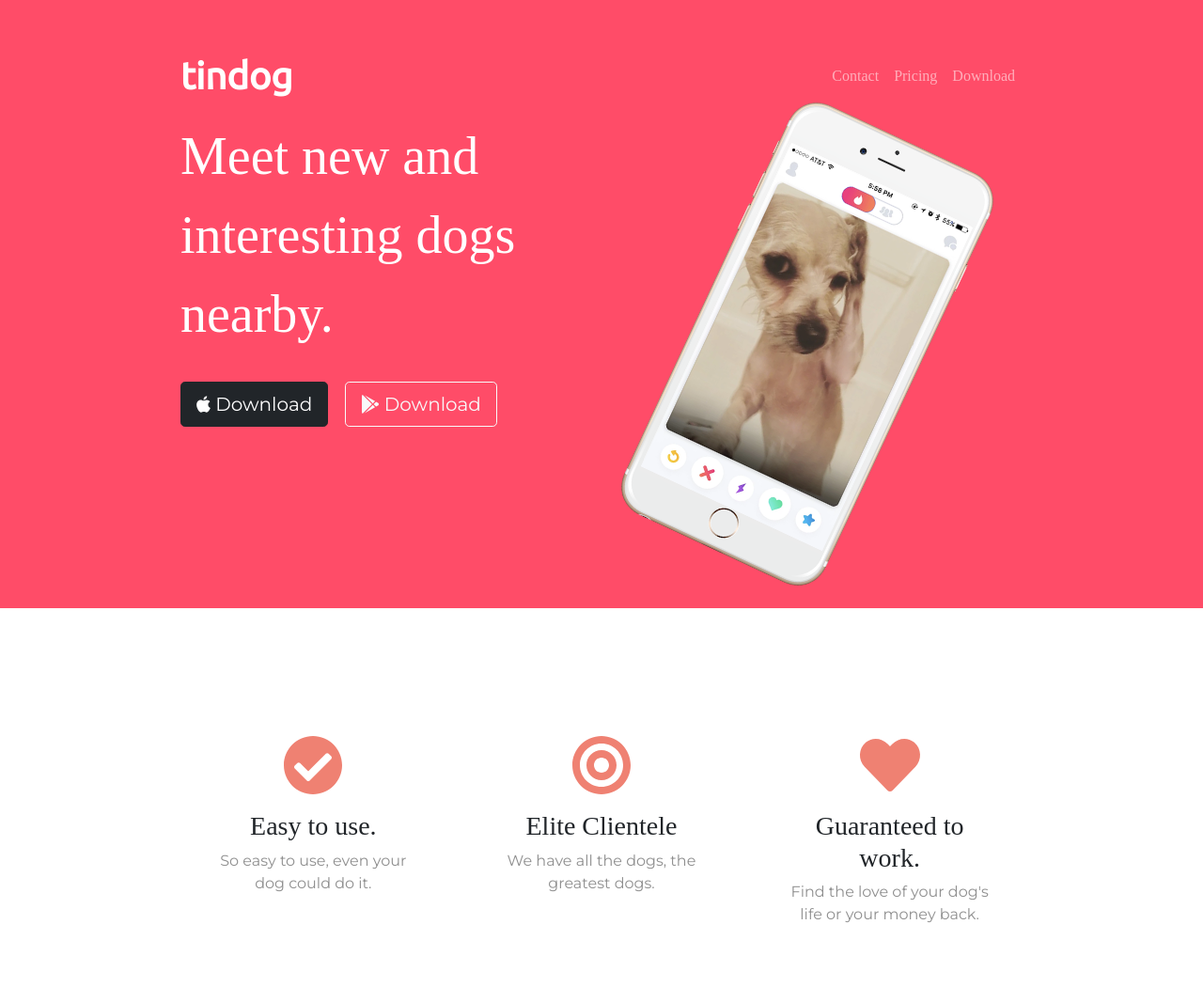
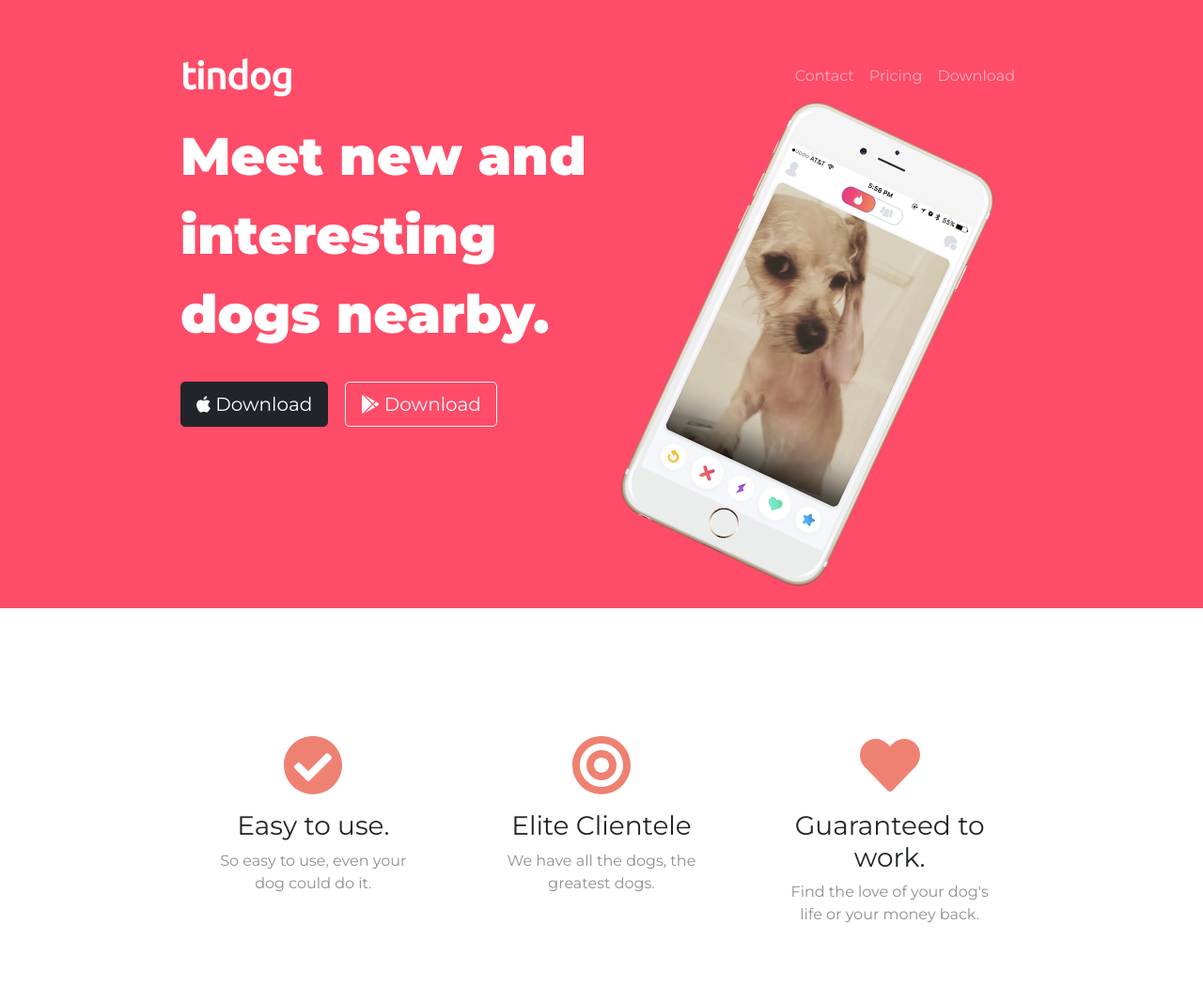
Before and after one commit to Ioanna02/Tindog, a plain HTML site: page index.html in a window 1280 px wide. Shown: the top 1050 px of the page at 94% size. Drawn offline with nearby package versions, Linux system fonts and the light colour scheme.

Commit message:
Update styles.css

```diff
--- a/css/styles.css
+++ b/css/styles.css
@@ -12,18 +12,19 @@ body {
 }
 
 h1 {
-  font-family: "Montserrat-Black";
+  font-family: "Montserrat";
   font-size: 3.5rem;
   line-height: 1.5;
+  font-weight: bold;
 }
 h2 {
-  font-family: "Montserrat-Bold";
+  font-family: "Montserrat";
   font-weight: bold;
   font-size: 3rem;
   line-height: 1.5;
 }
 h3 {
-  font-family: "Montserrat-Bold;"
+  font-family: "Montserrat";
 }
 
 p{
@@ -48,7 +49,7 @@ p{
 }
 .nav-link {
   font-size: 1rem;
-  font-family: "Montserrat-Light";
+  font-family: "Montserrat";
 }
 /* Download buttons */
 
```
